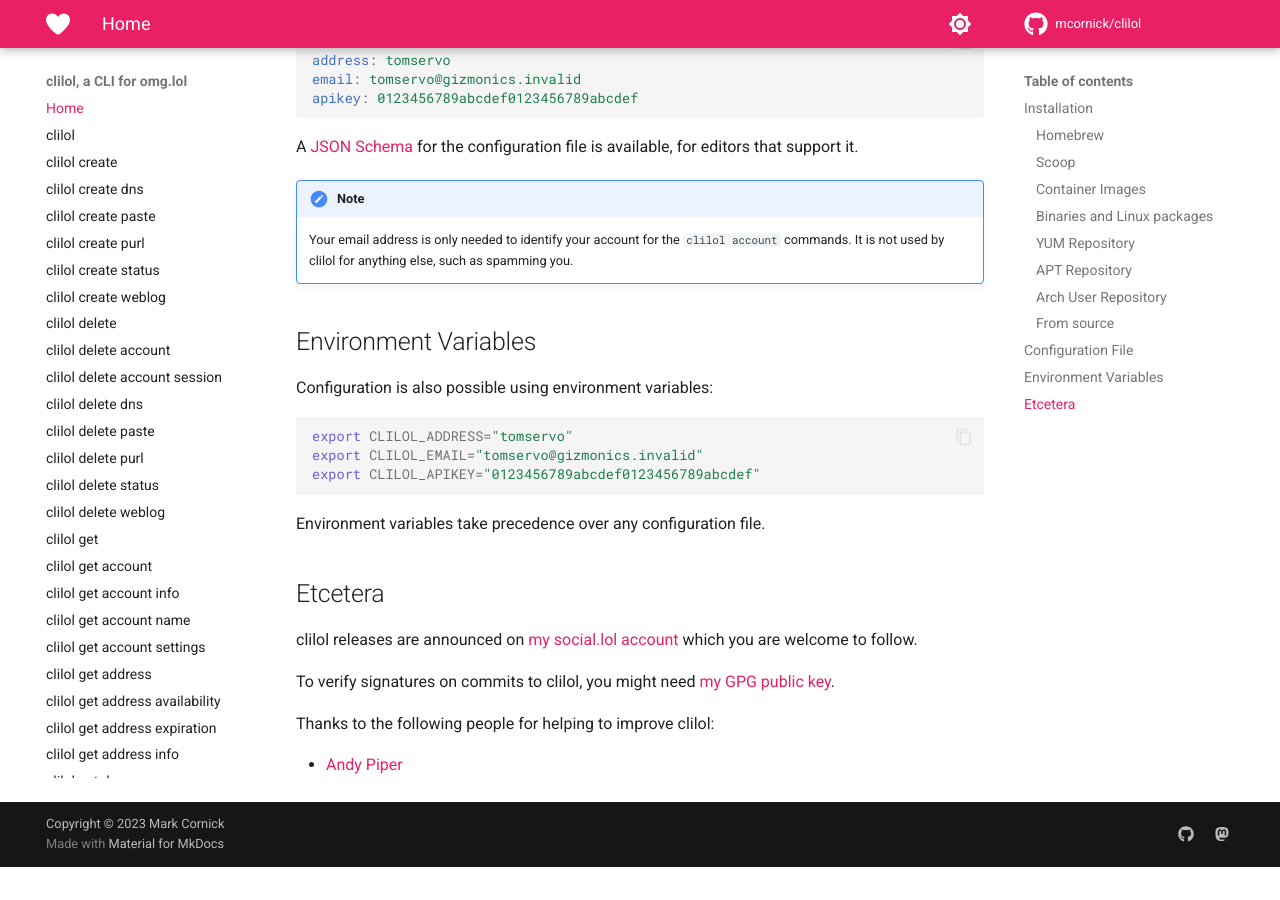
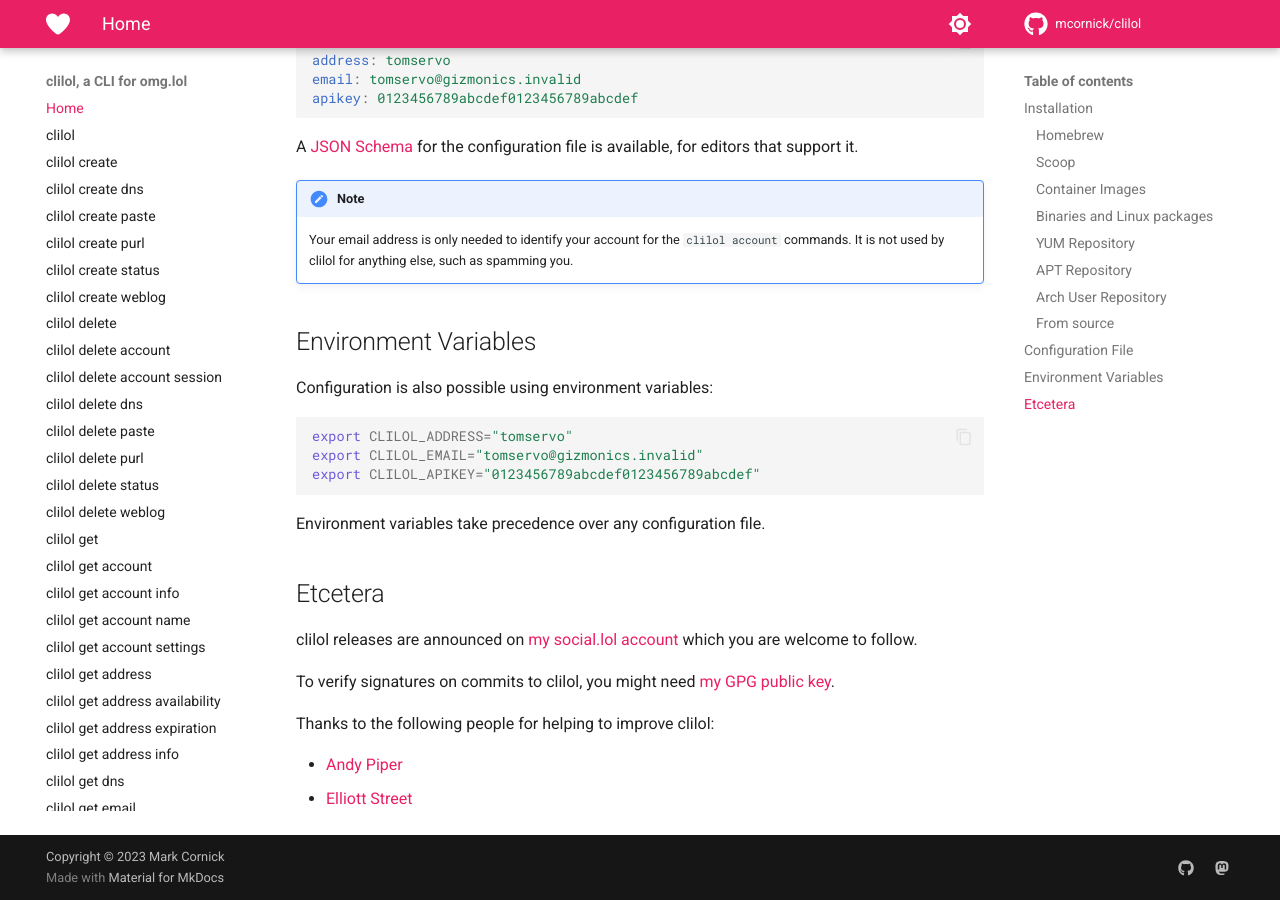
Before and after one commit to mcornick/clilol, an MkDocs documentation site: the page built from docs/index.md, in a window 1280 px wide and 900 px high, scrolled down 3081 px. Built offline with MkDocs 1.6.1 and Material for MkDocs 9.7.7, drawn with Linux system fonts in a browser that asks for light colours; comment, search, counter and statistics services are not loaded; before the commit the page ends 3948 px from its top, so only the background shows below that.

Commit message:
docs: thanks, @ejstreet!
Signed-off-by: Mark Cornick <mcornick@mcornick.com>

```diff
--- a/docs/index.md
+++ b/docs/index.md
@@ -154,3 +154,4 @@ To verify signatures on commits to clilol, you might need [my GPG public key](ht
 Thanks to the following people for helping to improve clilol:
 
 - [Andy Piper](https://github.com/andypiper)
+- [Elliott Street](https://github.com/ejstreet)
```
